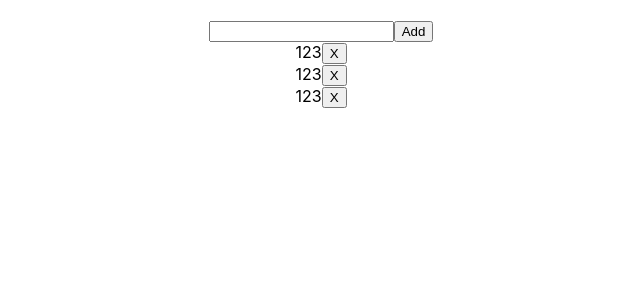
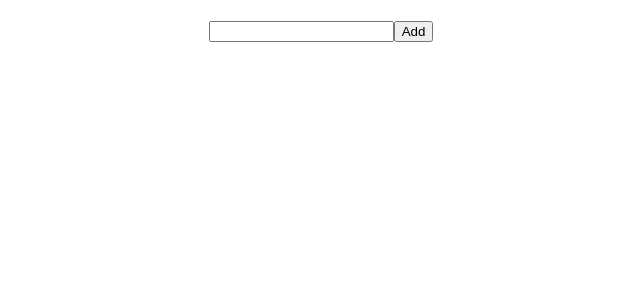
Before and after one commit to skymike11/todolist, a React (Create React App) app: page / in a window 1280 px wide. Shown: the top 300 px of the page, without its empty margins (319-959 px from the left). Built offline with nearby package versions, Linux system fonts and the light colour scheme.

Commit message:
[todolist][Domingo and Sam] feature : implement add item list

```diff
--- a/src/component/Item/index.js
+++ b/src/component/Item/index.js
@@ -3,7 +3,7 @@ import React, {Component} from "react";
 class Item extends Component {
     render() {
         return <div>
-            <label>123</label>
+            <label>{this.props.value}</label>
             <button>X</button>
         </div>
 
--- a/src/component/ItemGroup/index.js
+++ b/src/component/ItemGroup/index.js
@@ -1,6 +1,6 @@
 import React, {Component} from "react";
 import Item from "../Item"
-import {ADD_ITEM} from "../../store/actionTypes";
+import {ADD_ITEM, DELETE_ITEM} from "../../store/actionTypes";
 import {connect} from "react-redux";
 
 class ItemGroup extends Component {
@@ -15,18 +15,20 @@ class ItemGroup extends Component {
     addNewItem = () => {
         let inputValue = this.input.value;
         this.props.addItem(inputValue);
+        this.input.value = ""
     };
 
     render() {
-        const initArray = [...Array(this.state.size).keys()];
+        const itemList = this.props.itemList;
+        console.log('itemList', this.props.itemList)
         return <div>
             <label>
                 <input type='text' ref={value => this.input = value}/>
             </label>
             <button onClick={this.addNewItem}>Add</button>
             {
-                initArray.map((item, index) =>
-                    <Item groupSize={this.state.size} key={index}/>)
+                itemList.map((item, index) =>
+                    <Item value={item} key={index} store={this.store}/>)
             }
         </div>
     }
@@ -39,7 +41,8 @@ const mapStateToProps = state => {
 };
 
 const mapDispatchToProps = dispatch => ({
-    addItem: (inputValue) => dispatch({type: ADD_ITEM, inputValue: inputValue})
+    addItem: (inputValue) => dispatch({type: ADD_ITEM, inputValue: inputValue}),
+    deleteItem : (index) => dispatch({type: DELETE_ITEM, inputValue: index})
 });
 
 export default connect(mapStateToProps, mapDispatchToProps)(ItemGroup);
--- a/src/store/reducer.js
+++ b/src/store/reducer.js
@@ -6,9 +6,9 @@ const defaultState = {
 export default (state = defaultState, action) => {
     switch (action.type) {
         case ADD_ITEM:
-            defaultState.itemList.push(action.inputValue);
-            console.log(defaultState)
-            return defaultState;
+            return {
+                itemList: [...state.itemList, action.inputValue]
+            };
         case DELETE_ITEM:
             defaultState.itemList.remove(action.index);
             return defaultState;
```
